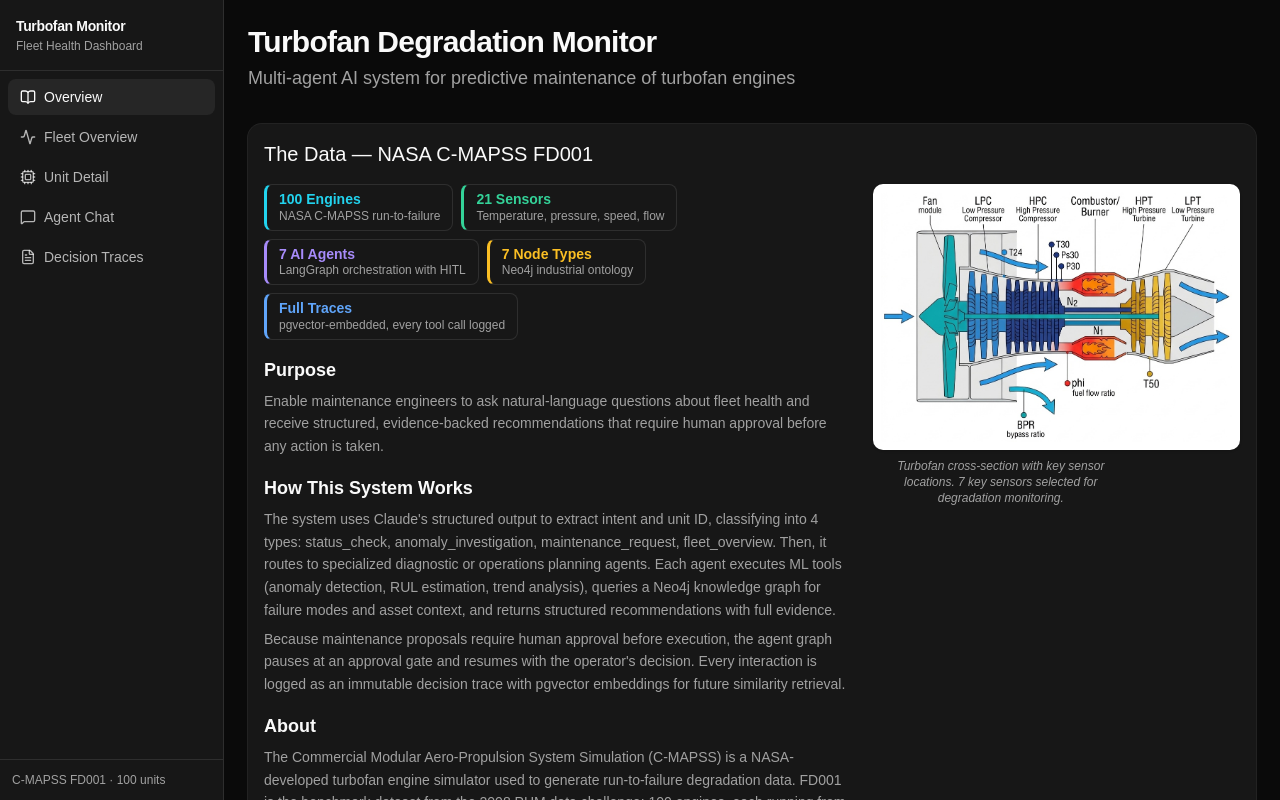
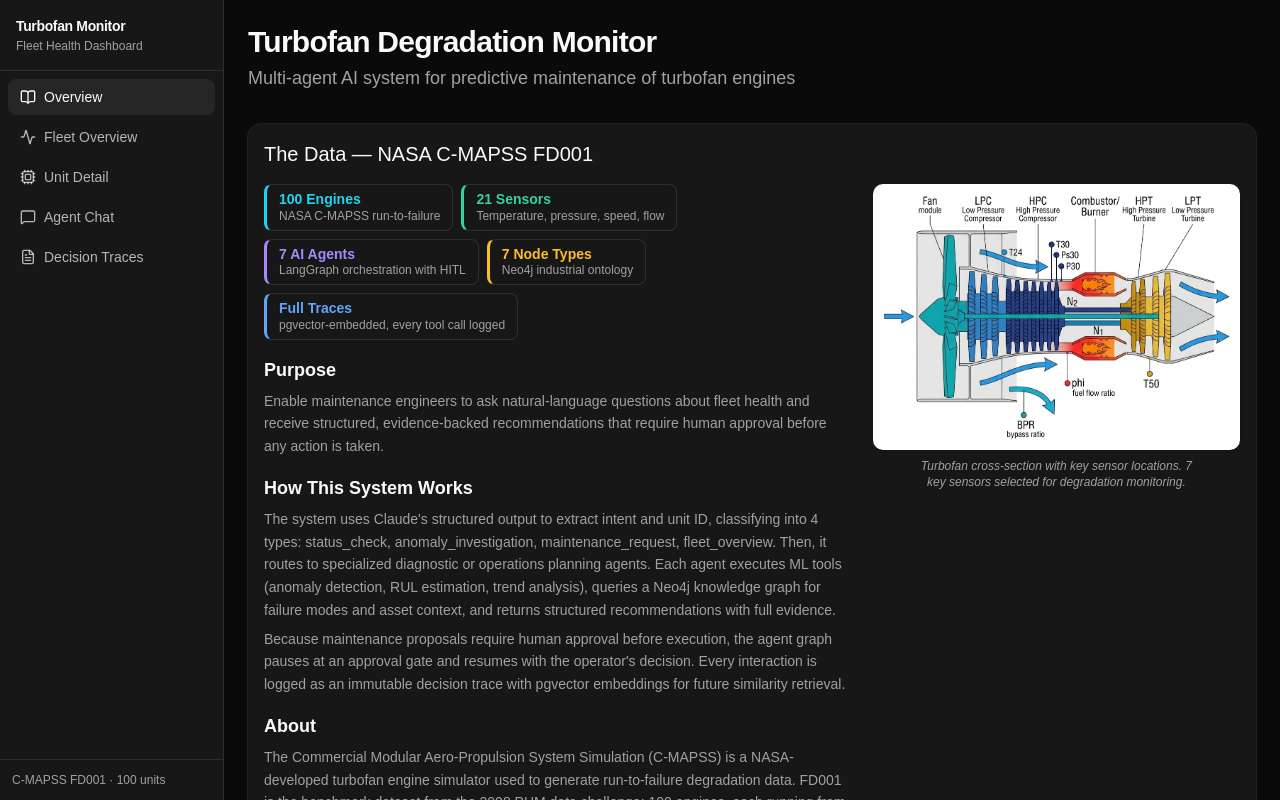
Before and after one commit to ryblake89/Turbofan_Degradation_Monitor, a React (Vite) app in the folder frontend/: page / in a window 1280 px wide. Built offline with nearby package versions, Linux system fonts and the light colour scheme.

Commit message:
Center engine diagram caption, fix max-width

```diff
--- a/frontend/src/pages/ProjectOverview.tsx
+++ b/frontend/src/pages/ProjectOverview.tsx
@@ -166,7 +166,7 @@ function DataSection() {
           </div>
 
           {/* Engine diagram */}
-          <div className="shrink-0">
+          <div className="shrink-0 flex flex-col items-center">
             <div className="bg-white rounded-lg p-2 shadow-sm">
               <img
                 src="/images/engine-diagram.jpg"
@@ -175,7 +175,7 @@ function DataSection() {
                 style={{ height: "250px" }}
               />
             </div>
-            <p className="text-xs text-muted-foreground italic mt-2 max-w-64 text-center">
+            <p className="text-xs text-muted-foreground italic mt-2 text-center" style={{ maxWidth: "280px" }}>
               Turbofan cross-section with key sensor locations. 7 key sensors
               selected for degradation monitoring.
             </p>
```
